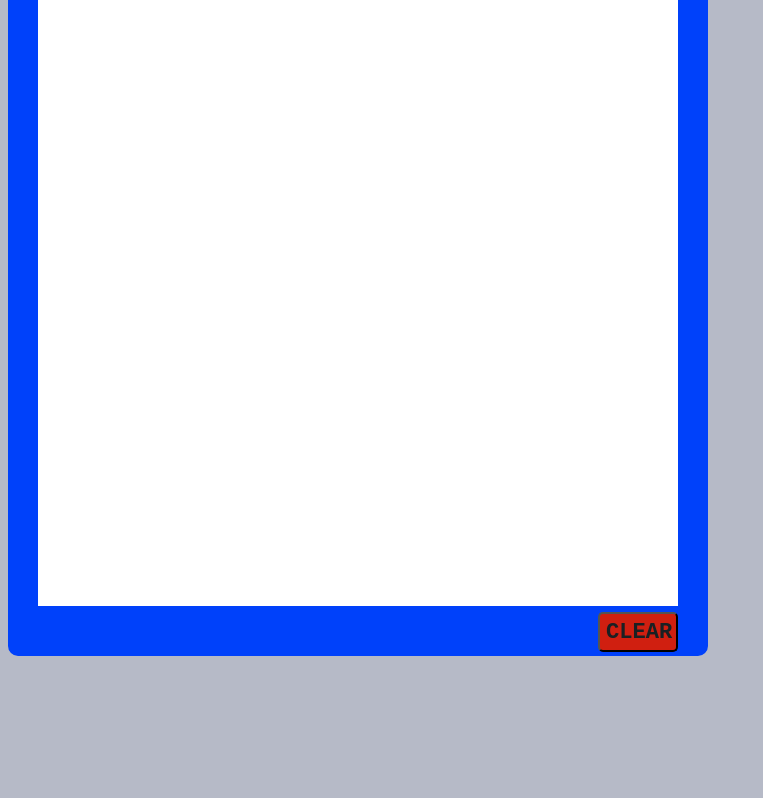
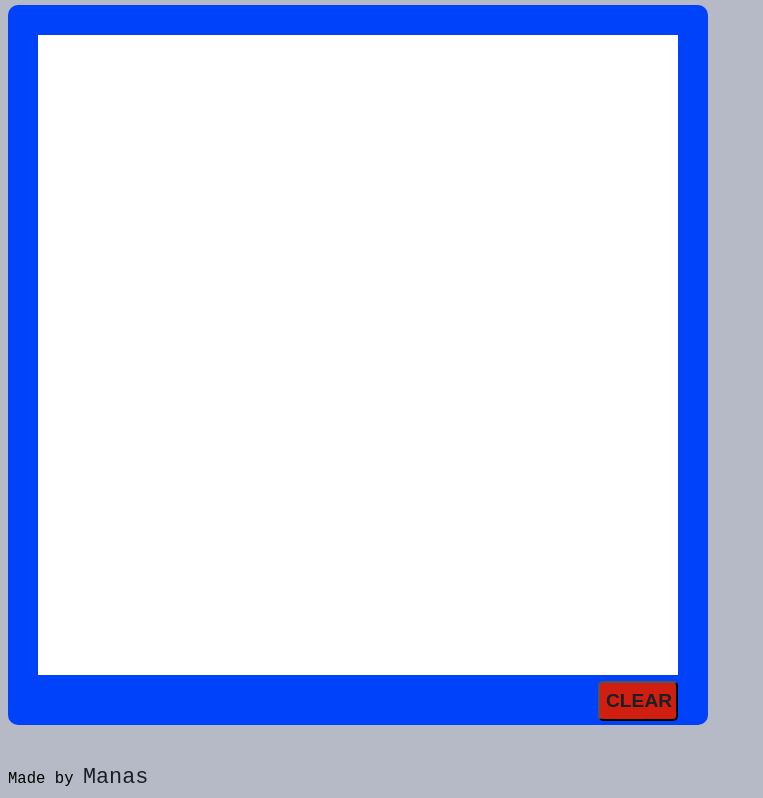
Before and after one commit to Manas-maker/sketch-pad, a plain HTML site: page index.html in a window 1280 px wide. Shown: the part 72-870 px from the top of the page, without its empty margins (0-763 px from the left). Before the commit the page ends 800 px from the top, so only its background shows below. Drawn offline with Linux system fonts and the light colour scheme.

Commit message:
added header and footer

```diff
--- a/index.html
+++ b/index.html
@@ -10,7 +10,13 @@
     <script src="script.js" defer></script>
 </head>
 <body>
-    <div id="slate"></div>
-    <button id="clear">CLEAR</button>
+    <header><h1>SKETCH!</h1></header>
+    <section id="main">
+        <div id="slate"></div>
+        <button id="clear">CLEAR</button>
+    </section>
+    <footer>
+        Made by <a href="https://manas-maker.github.io/portfolio" target="_blank">Manas</a>
+    </footer>
 </body>
 </html>
--- a/style.css
+++ b/style.css
@@ -1,5 +1,7 @@
 body {
     background-color: #b6bac7;
+    font-family: monospace;
+    font-size: 1.2em;
 }
 #slate {
     border: 30px solid #0041fa;
@@ -16,11 +18,15 @@ body {
     background-color: #d01f10;
     width: 80px;
     height: 40px;
-    font-family: monospace;
-    font-size: 1.7em;
     font-weight: bold;
+    font-size: 1em;
     color: #1a2023;
     z-index: 2;
     transform: translateY(-44px);
     margin-left: 590px;
 }
+a {
+    text-decoration: none;
+    color: #1a2023;
+    font-size: 1.4em;
+}
```
